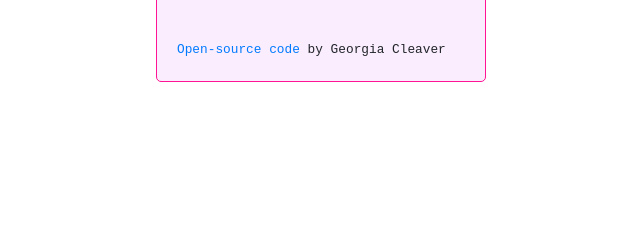
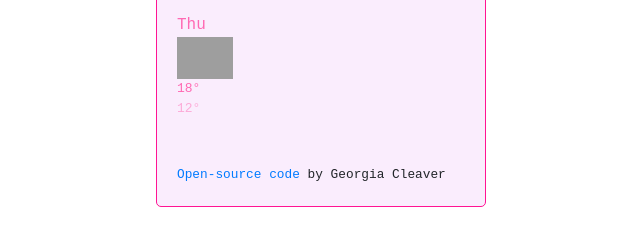
Before and after one commit to georgiacleaver/weather-app, a plain HTML site: page index.html in a window 1280 px wide. Shown: the part 195-440 px from the top of the page, without its empty margins (319-959 px from the left). Drawn offline with nearby package versions, Linux system fonts and the light colour scheme; no server answers; grey boxes are pictures that could not be loaded.

Commit message:
Added Weather Forecast

```diff
--- a/index.html
+++ b/index.html
@@ -61,7 +61,23 @@
       </ul>
     </div>
     </div>
-    <div class="weather-forecast" id="forecast"></div>
+    <div class="weather-forecast" id="forecast">
+    <div class="row">
+      <div class="col-2">
+        Thu
+        <img src="http://openweathermap.org/img/wn/50d@2x.png"
+        alt=""
+        width="56"
+        />
+        <div class="weather-forecast-temperatures">
+          <span class="weather-forecast-temperature-max">
+        18°</span>
+        <span class="weather-forecast-temperature-min">
+          12° </span>
+        </div>
+      </div>
+    </div>
+    </div>
     </div>
     </br>
 <small>
```
